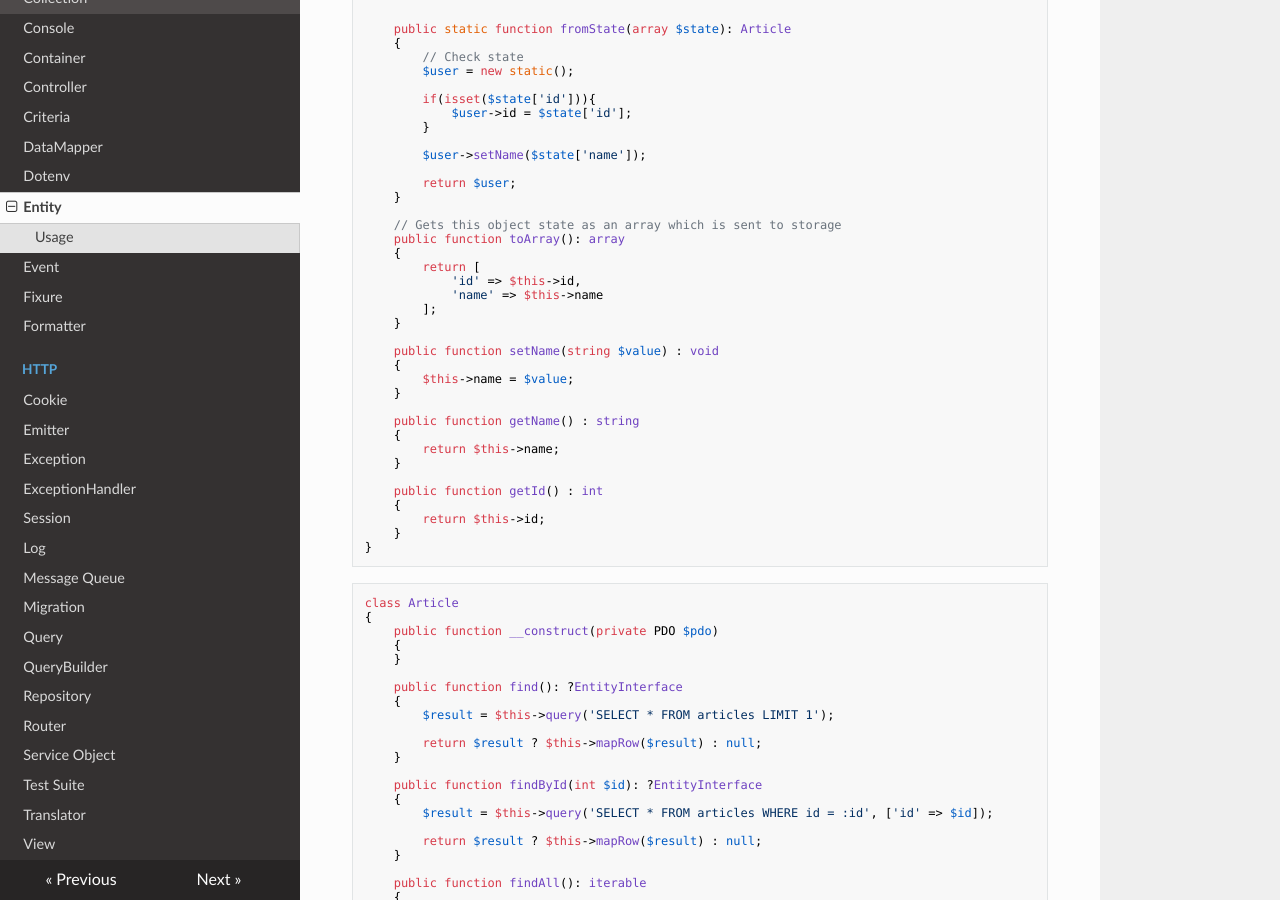
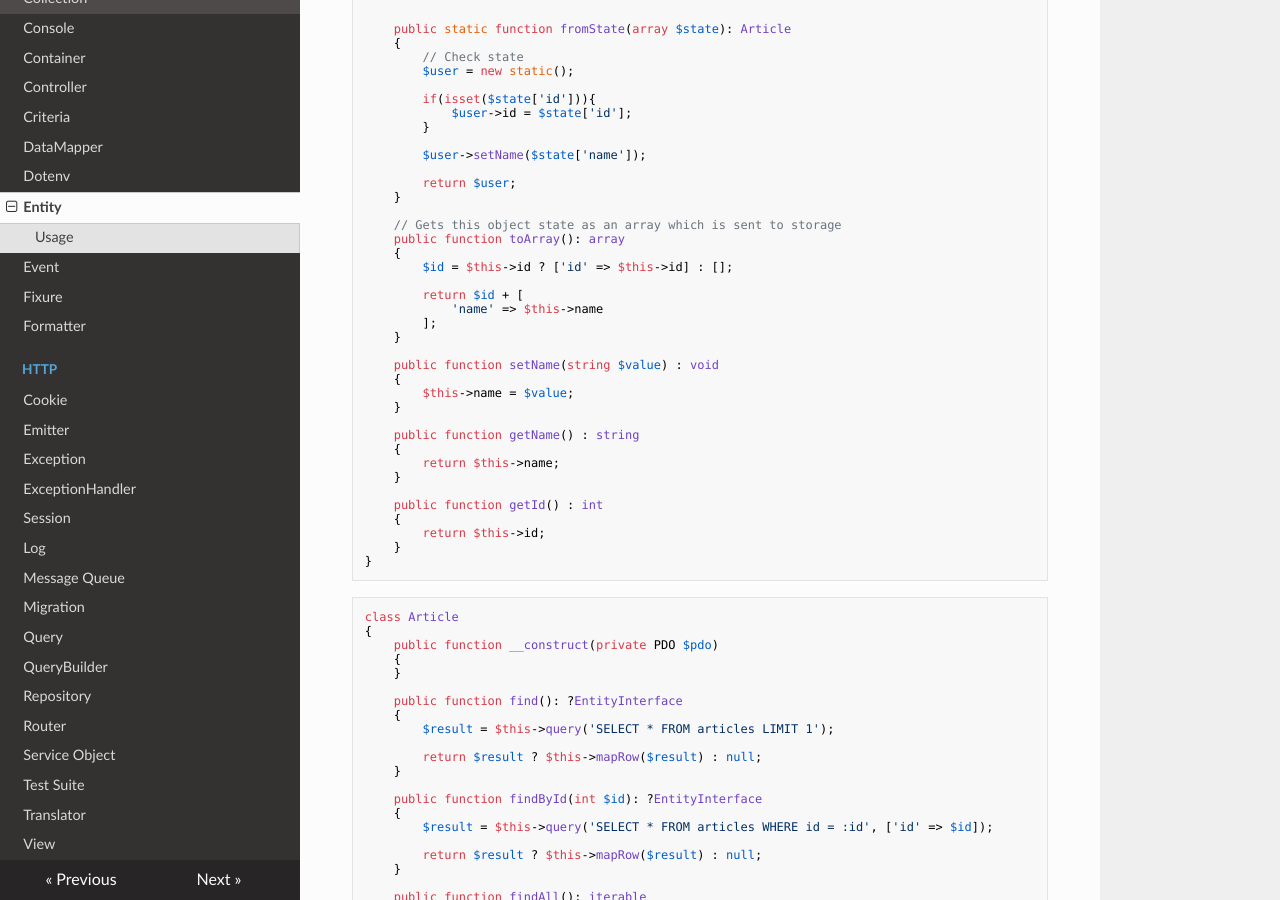
Before and after one commit to jamielsharief/lightning, an MkDocs documentation site: the page built from docs/entity.md, in a window 1280 px wide and 900 px high, scrolled down 412 px. Built offline with MkDocs 1.6.1, drawn with Linux system fonts in a browser that asks for light colours; nearby versions of some CDN libraries.

Commit message:
added postgres friendly example

```diff
--- a/docs/entity.md
+++ b/docs/entity.md
@@ -30,8 +30,9 @@ class User extends AbstractEntity
     // Gets this object state as an array which is sent to storage
     public function toArray(): array
     {
-        return [
-            'id' => $this->id,
+        $id = $this->id ? ['id' => $this->id] : [];
+
+        return $id + [
             'name' => $this->name
         ];
     }
```
